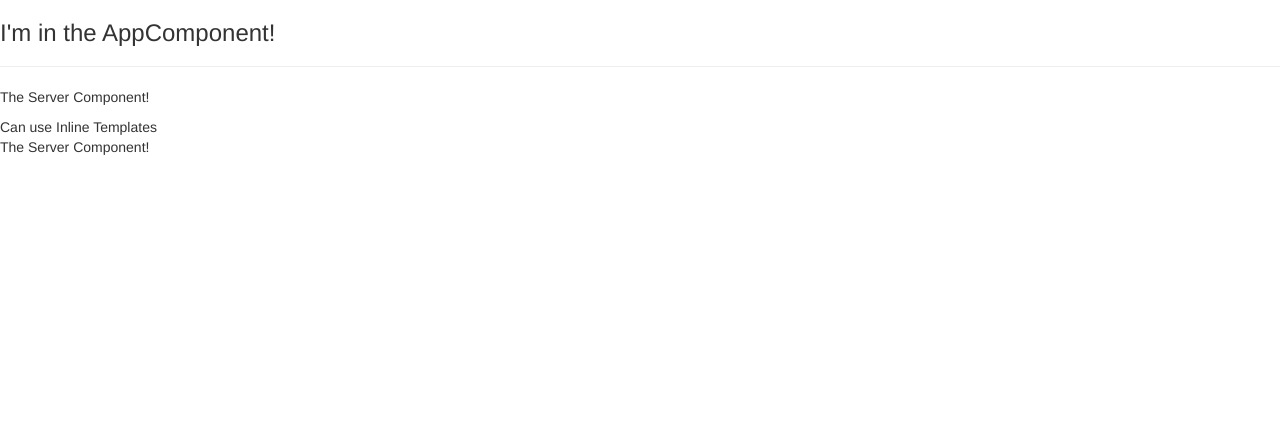
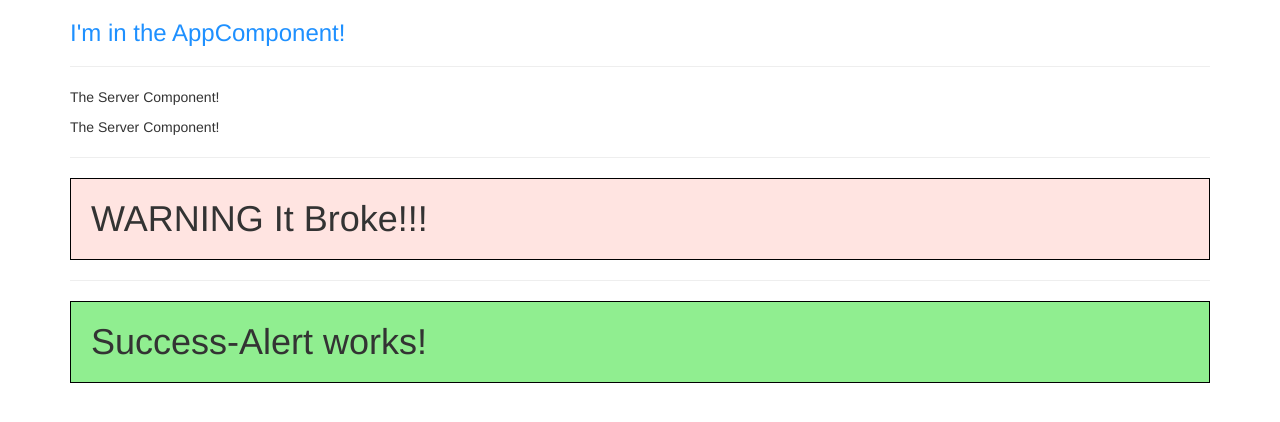
Before and after one commit to durabilliam/Angular-Practice, an Angular app: page / in a window 1280 px wide. Shown: the top 422 px of the page. Built offline with nearby package versions, Linux system fonts and the light colour scheme.

Commit message:
add danger and success components

```diff
--- a/src/app/app.component.css
+++ b/src/app/app.component.css
@@ -0,0 +1,3 @@
+h3 {
+  color: darkblue;
+}
--- a/src/app/app.component.html
+++ b/src/app/app.component.html
@@ -1,3 +1,15 @@
-<h3>I'm in the AppComponent!</h3>
-<hr>
-<app-servers></app-servers>
+<div class="container">
+  <div class="row">
+    <div class="col-xs-12">
+      <h3>I'm in the AppComponent!</h3>
+      <hr>
+      <app-servers></app-servers>
+      <!-- <div app-servers></div> -->
+      <!-- <div class="app-servers"></div> -->
+      <hr>
+      <app-warning-alert></app-warning-alert>
+      <hr>
+      <app-success-alert></app-success-alert>
+    </div>
+  </div>
+</div>
--- a/src/app/app.component.ts
+++ b/src/app/app.component.ts
@@ -3,7 +3,12 @@ import { Component } from '@angular/core';
 @Component({
   selector: 'app-root',
   templateUrl: './app.component.html',
-  styleUrls: ['./app.component.css']
+  //styleUrls: ['./app.component.css']
+  styles: [`
+    h3 {
+      color: dodgerblue;
+    }
+  `]
 })
 export class AppComponent {
 }
--- a/src/app/app.module.ts
+++ b/src/app/app.module.ts
@@ -6,12 +6,16 @@ import { HttpClientModule } from '@angular/common/http';
 import { AppComponent } from './app.component';
 import { ServerComponent } from './server/server.component';
 import { ServersComponent } from './servers/servers.component';
+import { WarningAlertComponent } from './warning-alert/warning-alert.component';
+import { SuccessAlertComponent } from './success-alert/success-alert.component';
 
 @NgModule({
   declarations: [
     AppComponent,
     ServerComponent,
-    ServersComponent
+    ServersComponent,
+    WarningAlertComponent,
+    SuccessAlertComponent
   ],
   imports: [
     BrowserModule,
--- a/src/app/servers/servers.component.ts
+++ b/src/app/servers/servers.component.ts
@@ -1,10 +1,11 @@
 import { Component, OnInit } from '@angular/core';
 
 @Component({
-  selector: 'app-servers',
+  selector: 'app-servers',  //usually select by component
+  // selector: '[app-servers]',  //selecting by attribute
+  // selector: '.app-servers',  //selecting by class
   template: `
     <app-server></app-server>
-    Can use Inline Templates
     <app-server></app-server>`,
   styleUrls: ['./servers.component.css']
 })
--- /dev/null
+++ b/src/app/success-alert/success-alert.component.css
@@ -0,0 +1,5 @@
+h1 {
+  padding: 20px;
+  background-color: lightgreen;
+  border: 1px solid black;
+}
--- /dev/null
+++ b/src/app/success-alert/success-alert.component.html
@@ -0,0 +1 @@
+<h1>Success-Alert works!</h1>
--- /dev/null
+++ b/src/app/success-alert/success-alert.component.ts
@@ -0,0 +1,15 @@
+import { Component, OnInit } from '@angular/core';
+
+@Component({
+  selector: 'app-success-alert',
+  templateUrl: './success-alert.component.html',
+  styleUrls: ['./success-alert.component.css']
+})
+export class SuccessAlertComponent implements OnInit {
+
+  constructor() { }
+
+  ngOnInit(): void {
+  }
+
+}
--- /dev/null
+++ b/src/app/warning-alert/warning-alert.component.html
@@ -0,0 +1 @@
+<h1>WARNING It Broke!!!</h1>
--- /dev/null
+++ b/src/app/warning-alert/warning-alert.component.ts
@@ -0,0 +1,16 @@
+import { Component } from "@angular/core";
+
+@Component({
+  selector: 'app-warning-alert',
+  templateUrl: './warning-alert.component.html',
+  styles: [`
+  h1 {
+    padding: 20px;
+    background-color: mistyrose;
+    border: 1px solid black;
+  }
+`]
+})
+export class WarningAlertComponent {
+
+}
```
